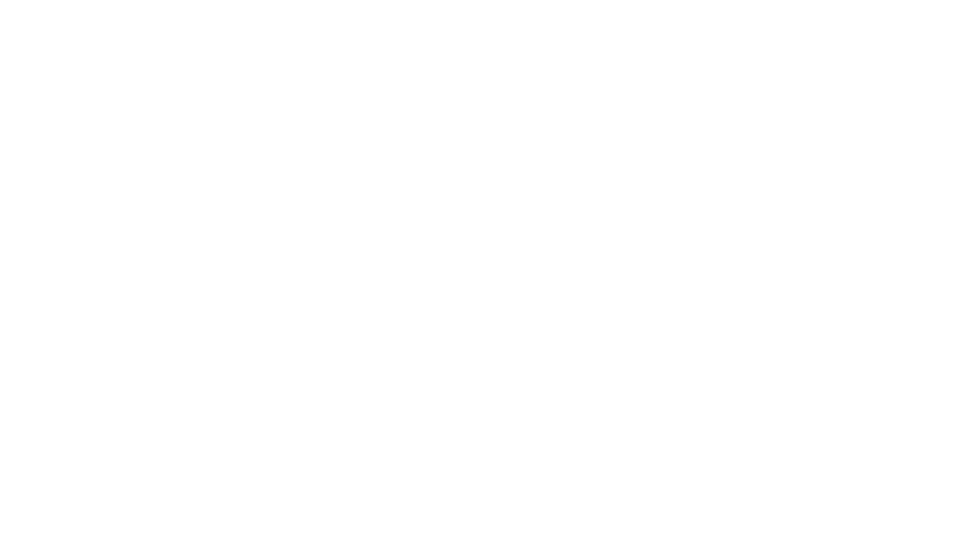
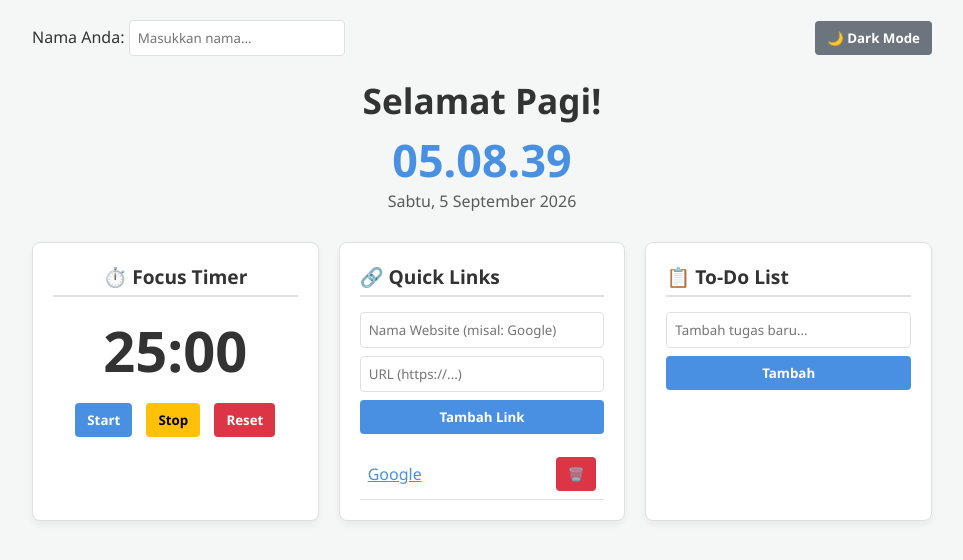
Before and after one commit to hagiusplg88/CodingCamp--31September26-hagius, a plain HTML site: page index.html in a window 1280 px wide. Shown: the whole page, without its empty margins (158-1121 px from the left). Drawn offline with Linux system fonts and the light colour scheme.

Commit message:
update websitre code

```diff
--- /dev/null
+++ b/css/style.css
@@ -0,0 +1,160 @@
+:root {
+  --bg-color: #f4f7f6;
+  --card-bg: #ffffff;
+  --text-color: #333333;
+  --primary-color: #4a90e2;
+  --primary-hover: #357abd;
+  --border-color: #e0e0e0;
+  --shadow: 0 4px 6px rgba(0,0,0,0.05);
+}
+
+body.dark-mode {
+  --bg-color: #121212;
+  --card-bg: #1e1e1e;
+  --text-color: #e0e0e0;
+  --primary-color: #bb86fc;
+  --primary-hover: #9955e8;
+  --border-color: #333333;
+  --shadow: 0 4px 6px rgba(0,0,0,0.3);
+}
+
+* {
+  box-sizing: border-box;
+  margin: 0;
+  padding: 0;
+  font-family: 'Segoe UI', Tahoma, Geneva, Verdana, sans-serif;
+}
+
+body {
+  background-color: var(--bg-color);
+  color: var(--text-color);
+  padding: 20px;
+  transition: background-color 0.3s, color 0.3s;
+}
+
+.dashboard-container {
+  max-width: 900px;
+  margin: 0 auto;
+}
+
+.top-bar {
+  display: flex;
+  justify-content: space-between;
+  align-items: center;
+  margin-bottom: 20px;
+}
+
+.user-name-container input {
+  padding: 6px 10px;
+  border: 1px solid var(--border-color);
+  border-radius: 4px;
+  background-color: var(--card-bg);
+  color: var(--text-color);
+}
+
+.greeting-section {
+  text-align: center;
+  margin-bottom: 30px;
+}
+
+.greeting-section h1 {
+  font-size: 2.2rem;
+  margin-bottom: 5px;
+}
+
+#clock-text {
+  font-size: 2.8rem;
+  font-weight: bold;
+  color: var(--primary-color);
+}
+
+#date-text {
+  font-size: 1rem;
+  opacity: 0.8;
+}
+
+.dashboard-grid {
+  display: grid;
+  grid-template-columns: repeat(auto-fit, minmax(280px, 1fr));
+  gap: 20px;
+}
+
+.card {
+  background-color: var(--card-bg);
+  border: 1px solid var(--border-color);
+  border-radius: 8px;
+  padding: 20px;
+  box-shadow: var(--shadow);
+}
+
+.card h2 {
+  font-size: 1.2rem;
+  margin-bottom: 15px;
+  border-bottom: 2px solid var(--border-color);
+  padding-bottom: 5px;
+}
+
+/* Buttons */
+button {
+  cursor: pointer;
+  padding: 8px 12px;
+  border: none;
+  border-radius: 4px;
+  font-weight: bold;
+  transition: opacity 0.2s;
+}
+
+button:hover {
+  opacity: 0.85;
+}
+
+.btn-primary { background-color: var(--primary-color); color: white; }
+.btn-secondary { background-color: #6c757d; color: white; }
+.btn-warning { background-color: #ffc107; color: black; }
+.btn-danger { background-color: #dc3545; color: white; }
+
+/* Focus Timer */
+.focus-timer-card { text-align: center; }
+.timer-display {
+  font-size: 3.5rem;
+  font-weight: bold;
+  margin: 15px 0;
+}
+.timer-controls button { margin: 0 5px; }
+
+/* Forms & Inputs */
+form {
+  display: flex;
+  flex-direction: column;
+  gap: 8px;
+  margin-bottom: 15px;
+}
+
+input[type="text"], input[type="url"] {
+  padding: 8px;
+  border: 1px solid var(--border-color);
+  border-radius: 4px;
+  background-color: var(--card-bg);
+  color: var(--text-color);
+}
+
+/* Lists */
+ul { list-style: none; }
+li {
+  display: flex;
+  justify-content: space-between;
+  align-items: center;
+  padding: 8px;
+  border-bottom: 1px solid var(--border-color);
+}
+
+.todo-item.completed span {
+  text-decoration: line-through;
+  opacity: 0.6;
+}
+
+.error-text {
+  color: #dc3545;
+  font-size: 0.85rem;
+  margin-bottom: 10px;
+}
--- a/index.html
+++ b/index.html
@@ -1,14 +1,69 @@
 <!DOCTYPE html>
-<html lang="en">
+<html lang="id">
+<head>
+  <meta charset="UTF-8">
+  <meta name="viewport" content="width=device-width, initial-scale=1.0">
+  <title>To-Do List Life Dashboard</title>
+  <link rel="stylesheet" href="css/style.css">
+</head>
+<body>
+  <div class="dashboard-container">
 
-<head>
-    <meta charset="UTF-8">
-    <meta name="viewport" content="width=device-width, initial-scale=1.0">
-    <title>Document</title>
-</head>
+    <!-- Top Bar: Theme Toggle & Custom Name -->
+    <header class="top-bar">
+      <div class="user-name-container">
+        <label for="username-input">Nama Anda:</label>
+        <input type="text" id="username-input" placeholder="Masukkan nama..." />
+      </div>
+      <button id="theme-toggle-btn" class="btn-secondary">🌙 Dark Mode</button>
+    </header>
 
-<body>
+    <!-- Greeting Section -->
+    <section class="greeting-section">
+      <h1 id="greeting-text">Selamat Pagi!</h1>
+      <p id="clock-text">00:00:00</p>
+      <p id="date-text">Senin, 1 Januari 2026</p>
+    </section>
 
+    <!-- Main Grid Layout -->
+    <main class="dashboard-grid">
+
+      <!-- Focus Timer (Pomodoro) -->
+      <section class="card focus-timer-card">
+        <h2>⏱️ Focus Timer</h2>
+        <div class="timer-display" id="timer-display">25:00</div>
+        <div class="timer-controls">
+          <button id="start-timer-btn" class="btn-primary">Start</button>
+          <button id="stop-timer-btn" class="btn-warning">Stop</button>
+          <button id="reset-timer-btn" class="btn-danger">Reset</button>
+        </div>
+      </section>
+
+      <!-- Quick Links Section -->
+      <section class="card quick-links-card">
+        <h2>🔗 Quick Links</h2>
+        <form id="add-link-form">
+          <input type="text" id="link-title-input" placeholder="Nama Website (misal: Google)" required>
+          <input type="url" id="link-url-input" placeholder="URL (https://...)" required>
+          <button type="submit" class="btn-primary">Tambah Link</button>
+        </form>
+        <ul id="quick-links-list" class="links-list"></ul>
+      </section>
+
+      <!-- To-Do List Section -->
+      <section class="card todo-card">
+        <h2>📋 To-Do List</h2>
+        <form id="add-todo-form">
+          <input type="text" id="todo-input" placeholder="Tambah tugas baru..." required>
+          <button type="submit" class="btn-primary">Tambah</button>
+        </form>
+        <p id="todo-error-msg" class="error-text"></p>
+        <ul id="todo-list" class="todo-list"></ul>
+      </section>
+
+    </main>
+  </div>
+
+  <script src="js/app.js"></script>
 </body>
-
 </html>
--- /dev/null
+++ b/js/app.js
@@ -0,0 +1,208 @@
+document.addEventListener('DOMContentLoaded', () => {
+
+  // --- 1. THEME TOGGLE (DARK / LIGHT MODE) ---
+  const themeToggleBtn = document.getElementById('theme-toggle-btn');
+  const currentTheme = localStorage.getItem('theme') || 'light';
+
+  if (currentTheme === 'dark') {
+    document.body.classList.add('dark-mode');
+    themeToggleBtn.textContent = '☀️ Light Mode';
+  }
+
+  themeToggleBtn.addEventListener('click', () => {
+    document.body.classList.toggle('dark-mode');
+    const isDark = document.body.classList.contains('dark-mode');
+    localStorage.setItem('theme', isDark ? 'dark' : 'light');
+    themeToggleBtn.textContent = isDark ? '☀️ Light Mode' : '🌙 Dark Mode';
+  });
+
+  // --- 2. GREETING & CLOCK ---
+  const greetingText = document.getElementById('greeting-text');
+  const clockText = document.getElementById('clock-text');
+  const dateText = document.getElementById('date-text');
+  const usernameInput = document.getElementById('username-input');
+
+  const savedName = localStorage.getItem('username') || '';
+  usernameInput.value = savedName;
+
+  usernameInput.addEventListener('input', (e) => {
+    localStorage.setItem('username', e.target.value);
+    updateGreeting();
+  });
+
+  function updateGreeting() {
+    const now = new Date();
+    const hours = now.getHours();
+    let name = localStorage.getItem('username');
+    let nameSuffix = name ? `, ${name}` : '';
+
+    let timeGreeting = 'Selamat Pagi';
+    if (hours >= 12 && hours < 15) timeGreeting = 'Selamat Siang';
+    else if (hours >= 15 && hours < 18) timeGreeting = 'Selamat Sore';
+    else if (hours >= 18 || hours < 5) timeGreeting = 'Selamat Malam';
+
+    greetingText.textContent = `${timeGreeting}${nameSuffix}!`;
+
+    // Clock
+    clockText.textContent = now.toLocaleTimeString('id-ID');
+
+    // Date
+    const options = { weekday: 'long', year: 'numeric', month: 'long', day: 'numeric' };
+    dateText.textContent = now.toLocaleDateString('id-ID', options);
+  }
+
+  setInterval(updateGreeting, 1000);
+  updateGreeting();
+
+  // --- 3. FOCUS TIMER (POMODORO 25 MIN) ---
+  let timerInterval = null;
+  let timeRemaining = 25 * 60; // 25 menit
+  const timerDisplay = document.getElementById('timer-display');
+  const startBtn = document.getElementById('start-timer-btn');
+  const stopBtn = document.getElementById('stop-timer-btn');
+  const resetBtn = document.getElementById('reset-timer-btn');
+
+  function renderTimer() {
+    const minutes = Math.floor(timeRemaining / 60);
+    const seconds = timeRemaining % 60;
+    timerDisplay.textContent = `${String(minutes).padStart(2, '0')}:${String(seconds).padStart(2, '0')}`;
+  }
+
+  startBtn.addEventListener('click', () => {
+    if (timerInterval) return;
+    timerInterval = setInterval(() => {
+      if (timeRemaining > 0) {
+        timeRemaining--;
+        renderTimer();
+      } else {
+        clearInterval(timerInterval);
+        timerInterval = null;
+        alert('Waktu Fokus Selesai!');
+      }
+    }, 1000);
+  });
+
+  stopBtn.addEventListener('click', () => {
+    clearInterval(timerInterval);
+    timerInterval = null;
+  });
+
+  resetBtn.addEventListener('click', () => {
+    clearInterval(timerInterval);
+    timerInterval = null;
+    timeRemaining = 25 * 60;
+    renderTimer();
+  });
+
+  renderTimer();
+
+  // --- 4. TO-DO LIST (WITH PREVENT DUPLICATES) ---
+  const addTodoForm = document.getElementById('add-todo-form');
+  const todoInput = document.getElementById('todo-input');
+  const todoList = document.getElementById('todo-list');
+  const todoErrorMsg = document.getElementById('todo-error-msg');
+
+  let todos = JSON.parse(localStorage.getItem('todos')) || [];
+
+  function saveAndRenderTodos() {
+    localStorage.setItem('todos', JSON.stringify(todos));
+    todoList.innerHTML = '';
+
+    todos.forEach((todo, index) => {
+      const li = document.createElement('li');
+      li.className = `todo-item ${todo.completed ? 'completed' : ''}`;
+
+      const span = document.createElement('span');
+      span.textContent = todo.text;
+      span.addEventListener('click', () => {
+        todos[index].completed = !todos[index].completed;
+        saveAndRenderTodos();
+      });
+
+      const delBtn = document.createElement('button');
+      delBtn.textContent = '❌';
+      delBtn.className = 'btn-danger';
+      delBtn.addEventListener('click', () => {
+        todos.splice(index, 1);
+        saveAndRenderTodos();
+      });
+
+      li.appendChild(span);
+      li.appendChild(delBtn);
+      todoList.appendChild(li);
+    });
+  }
+
+  addTodoForm.addEventListener('submit', (e) => {
+    e.preventDefault();
+    const taskText = todoInput.value.trim();
+    todoErrorMsg.textContent = '';
+
+    // Prevent duplicate tasks
+    const isDuplicate = todos.some(t => t.text.toLowerCase() === taskText.toLowerCase());
+    if (isDuplicate) {
+      todoErrorMsg.textContent = 'Tugas ini sudah ada di dalam daftar!';
+      return;
+    }
+
+    if (taskText) {
+      todos.push({ text: taskText, completed: false });
+      todoInput.value = '';
+      saveAndRenderTodos();
+    }
+  });
+
+  saveAndRenderTodos();
+
+  // --- 5. QUICK LINKS ---
+  const addLinkForm = document.getElementById('add-link-form');
+  const linkTitleInput = document.getElementById('link-title-input');
+  const linkUrlInput = document.getElementById('link-url-input');
+  const quickLinksList = document.getElementById('quick-links-list');
+
+  let quickLinks = JSON.parse(localStorage.getItem('quickLinks')) || [
+    { title: 'Google', url: 'https://google.com' }
+  ];
+
+  function saveAndRenderLinks() {
+    localStorage.setItem('quickLinks', JSON.stringify(quickLinks));
+    quickLinksList.innerHTML = '';
+
+    quickLinks.forEach((link, index) => {
+      const li = document.createElement('li');
+
+      const a = document.createElement('a');
+      a.href = link.url;
+      a.target = '_blank';
+      a.textContent = link.title;
+      a.style.color = 'var(--primary-color)';
+
+      const delBtn = document.createElement('button');
+      delBtn.textContent = '🗑️';
+      delBtn.className = 'btn-danger';
+      delBtn.addEventListener('click', () => {
+        quickLinks.splice(index, 1);
+        saveAndRenderLinks();
+      });
+
+      li.appendChild(a);
+      li.appendChild(delBtn);
+      quickLinksList.appendChild(li);
+    });
+  }
+
+  addLinkForm.addEventListener('submit', (e) => {
+    e.preventDefault();
+    const title = linkTitleInput.value.trim();
+    const url = linkUrlInput.value.trim();
+
+    if (title && url) {
+      quickLinks.push({ title, url });
+      linkTitleInput.value = '';
+      linkUrlInput.value = '';
+      saveAndRenderLinks();
+    }
+  });
+
+  saveAndRenderLinks();
+});
```
Also changed, not shown: app.js (deleted), style.css (deleted).
